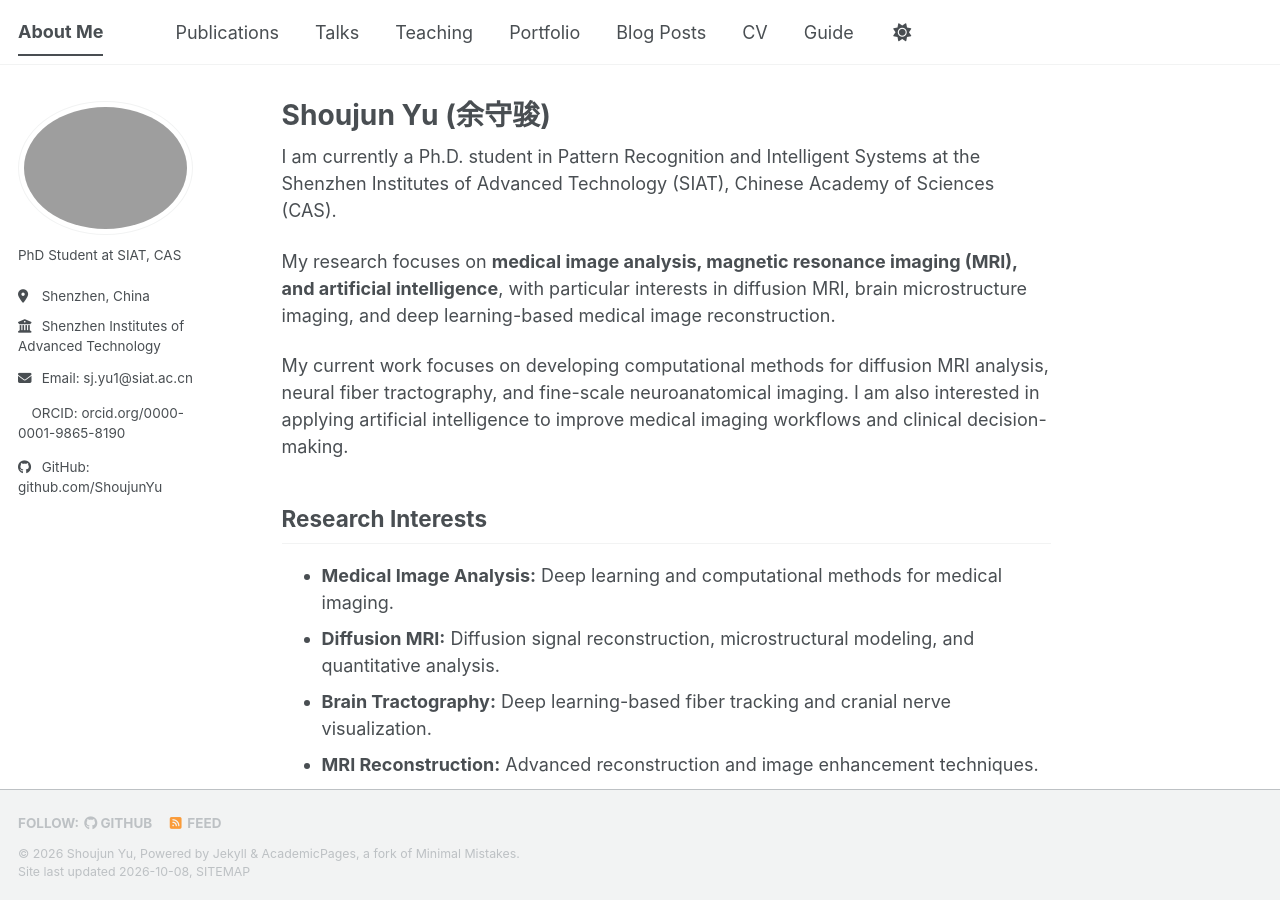
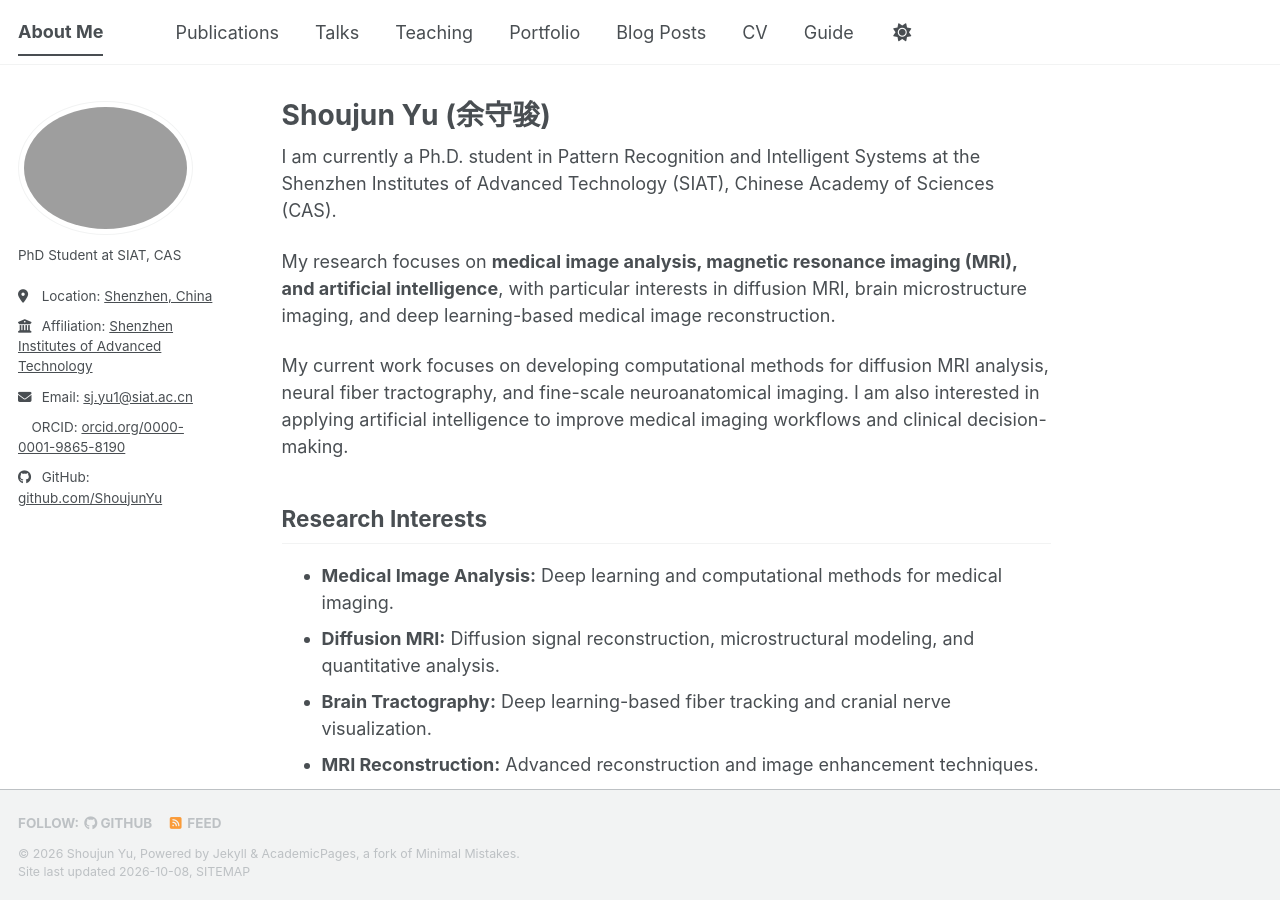
Before and after one commit to ShoujunYu/shoujunyu.github.io, a Jekyll site: the page built from _pages/about.md, in a window 1280 px wide and 900 px high. Built offline with Jekyll 4.4.1, drawn with Linux system fonts in a browser that asks for light colours; a style sheet for code colours, icons or effects is not loaded.

Commit message:
Update author-profile.html

```diff
--- a/_includes/author-profile.html
+++ b/_includes/author-profile.html
@@ -25,16 +25,16 @@
     <ul class="author__urls social-icons">
       <!-- Font Awesome icons / Biographic information  -->
       {% if author.location %}
-        <li class="author__desktop"><i class="fas fa-fw fa-location-dot icon-pad-right" aria-hidden="true"></i>{{ author.location }}</li>
+        <li class="author__desktop"><i class="fas fa-fw fa-location-dot icon-pad-right" aria-hidden="true"></i><span class="profile-label">Location:</span> <span class="profile-value">{{ author.location }}</span></li>
       {% endif %}
       {% if author.employer %}
-        <li class="author__desktop"><i class="fas fa-fw fa-building-columns icon-pad-right" aria-hidden="true"></i>{{ author.employer }}</li>
+        <li class="author__desktop"><i class="fas fa-fw fa-building-columns icon-pad-right" aria-hidden="true"></i><span class="profile-label">Affiliation:</span> <span class="profile-value">{{ author.employer }}</span></li>
       {% endif %}
       {% if author.uri %}
-        <li><a href="{{ author.uri }}"><i class="fas fa-fw fa-link icon-pad-right" aria-hidden="true"></i>{{ site.data.ui-text[site.locale].website_label | default: "Website" }}</a></li>
+        <li><i class="fas fa-fw fa-link icon-pad-right" aria-hidden="true"></i><span class="profile-label">Website:</span> <a class="profile-value" href="{{ author.uri }}">{{ author.uri | remove: "https://" }}</a></li>
       {% endif %}
       {% if author.email %}
-        <li><a href="mailto:{{ author.email }}"><i class="fas fa-fw fa-envelope icon-pad-right"></i>Email: {{ author.email }}</a></li>
+        <li><i class="fas fa-fw fa-envelope icon-pad-right" aria-hidden="true"></i><span class="profile-label">Email:</span> <a class="profile-value" href="mailto:{{ author.email }}">{{ author.email }}</a></li>
       {% endif %}
 
       <!-- Font Awesome and Academicons icons / Academic websites -->
@@ -45,7 +45,7 @@
         <li><a href="{{ author.arxiv }}"><i class="ai ai-arxiv ai-fw icon-pad-right"></i>arXiv</a></li>
       {% endif %}
       {% if author.googlescholar %}
-        <li><a href="{{ author.googlescholar }}"><i class="ai ai-google-scholar ai-fw icon-pad-right"></i>Google Scholar</a></li>
+        <li><i class="ai ai-google-scholar ai-fw icon-pad-right"></i><span class="profile-label">Scholar:</span> <a class="profile-value" href="{{ author.googlescholar }}">Google Scholar</a></li>
       {% endif %}
       {% if author.inspire-hep %}
         <li><a href="{{ author.inspire-hep }}"><i class="ai ai-inspire ai-fw icon-pad-right"></i>INSPIRE-HEP</a></li>
@@ -53,7 +53,8 @@
       {% if author.impactstory %}
         <li><a href="{{ author.impactstory }}"><i class="ai ai-impactstory ai-fw icon-pad-right"></i>Impactstory</a></li>
       {% endif %}
-      {% if author.orcid %}<li><a href="{{ author.orcid }}"><i class="ai ai-orcid ai-fw icon-pad-right"></i>ORCID: {{ author.orcid | remove: "https://" }}</a></li>
+      {% if author.orcid %}
+        <li><i class="ai ai-orcid ai-fw icon-pad-right"></i><span class="profile-label">ORCID:</span> <a class="profile-value" href="{{ author.orcid }}">{{ author.orcid | remove: "https://" }}</a></li>
       {% endif %}
       {% if author.pubmed %}
         <li><a href="{{ author.pubmed }}"><i class="ai ai-pubmed ai-fw icon-pad-right"></i>PubMed</a></li>
@@ -85,7 +86,7 @@
         <li><a href="https://dribbble.com/{{ author.dribbble }}"><i class="fab fa-fw fa-dribbble icon-pad-right" aria-hidden="true"></i>Dribbble</a></li>
       {% endif %}
       {% if author.github %}
-        <li><a href="https://github.com/{{ author.github }}"><i class="fab fa-fw fa-github icon-pad-right"></i>GitHub: github.com/{{ author.github }}</a></li>
+        <li><i class="fab fa-fw fa-github icon-pad-right" aria-hidden="true"></i><span class="profile-label">GitHub:</span> <a class="profile-value" href="https://github.com/{{ author.github }}">github.com/{{ author.github }}</a></li>
       {% endif %}
       {% if author.kaggle %}
         <li><a href="https://kaggle.com/{{ author.kaggle }}"><i class="fab fa-fw fa-kaggle icon-pad-right" aria-hidden="true"></i>Kaggle</a></li>
```
